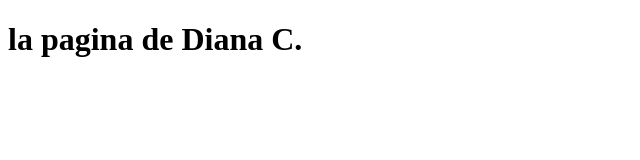
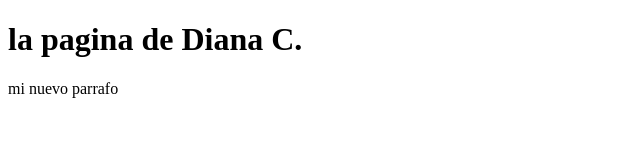
Before and after one commit to dianacorrea-1527/JSFRONTENDGIT, a plain HTML site: page index.html in a window 1280 px wide. Shown: the whole page, without its empty margins (0-640 px from the left). Drawn offline with Linux system fonts and the light colour scheme.

Commit message:
Añadiendo Parrafo

```diff
--- a/index.html
+++ b/index.html
@@ -8,6 +8,7 @@
 
 <body>
     <h1>la pagina de Diana C.</h1>
+    <p>mi nuevo parrafo</p>
 </body>
 
 
```
